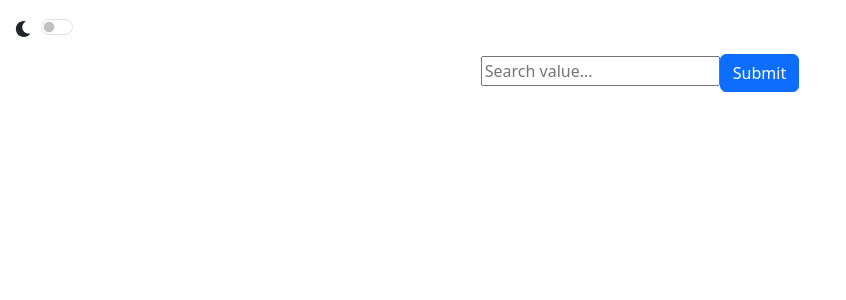
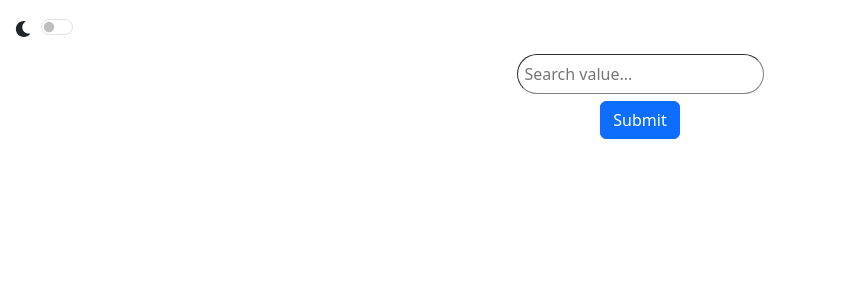
Before and after one commit to beedawn/musicSearch, a React (Create React App) app: page / in a window 1280 px wide. Shown: the top 300 px of the page, without its empty margins (0-846 px from the left). Built offline with nearby package versions, Linux system fonts and the light colour scheme.

Commit message:
eighteen

```diff
--- a/src/styles/styles.css
+++ b/src/styles/styles.css
@@ -25,9 +25,14 @@ height:100%;
     color:rgb(238, 245, 240);
 }
 
+
  .darkModeTheme .inputOne{
     background-color: rgb(110, 108, 143);
     color:rgb(244, 217, 250);
+}
+
+.darkModeTheme .inputOne::placeholder{
+    color:white;
 }
 .darkModeTheme .submitBtn{
     background-color: rgb(34, 0, 156);
@@ -36,6 +41,21 @@ height:100%;
 
 
 /* light mode theme */
+.submitBtnContainer {
+    margin:auto;
+    display:flex;
+    align-items:center;
+    justify-content:center;
+    width:0;
+}
+.submitBtn{
+    margin:7px;
+}
+.inputOne{border-radius:35px;
+border-width:1px;
+border-color:grey;
+padding:7px;
+}
 .searchBar{
     display:flex;
     justify-content: center;
--- a/src/views/components/SearchBar.tsx
+++ b/src/views/components/SearchBar.tsx
@@ -13,7 +13,8 @@ const handleSubmit=props.handleSubmit;
     <div className="searchBar">
 
       <form onSubmit={(e) => handleSubmit(e,userInput)}>
-        <label>
+
+        <div><label>
 
           <input className="inputOne"
             type="text"
@@ -25,8 +26,10 @@ const handleSubmit=props.handleSubmit;
             }}
           />
         </label>
+        </div>
+        <div className="submitBtnContainer">
         <Button className="submitBtn" color="primary" type="button" value="Submit" onClick={(e) => handleSubmit(e,userInput)} >Submit</Button>
-
+        </div>
       </form>
     </div>
   );
--- a/src/views/components/SingleResult.tsx
+++ b/src/views/components/SingleResult.tsx
@@ -29,7 +29,7 @@ function SingleResult(props: { song: any }) {
             {song.artist.name}
           </CardSubtitle>
         </CardBody>
-        <CardLink href="{song.link}">
+        <CardLink href={song.link}>
         <img alt="Card cap" src={song.album.cover_xl} width="100%" />
 
         </CardLink><CardBody>
```
